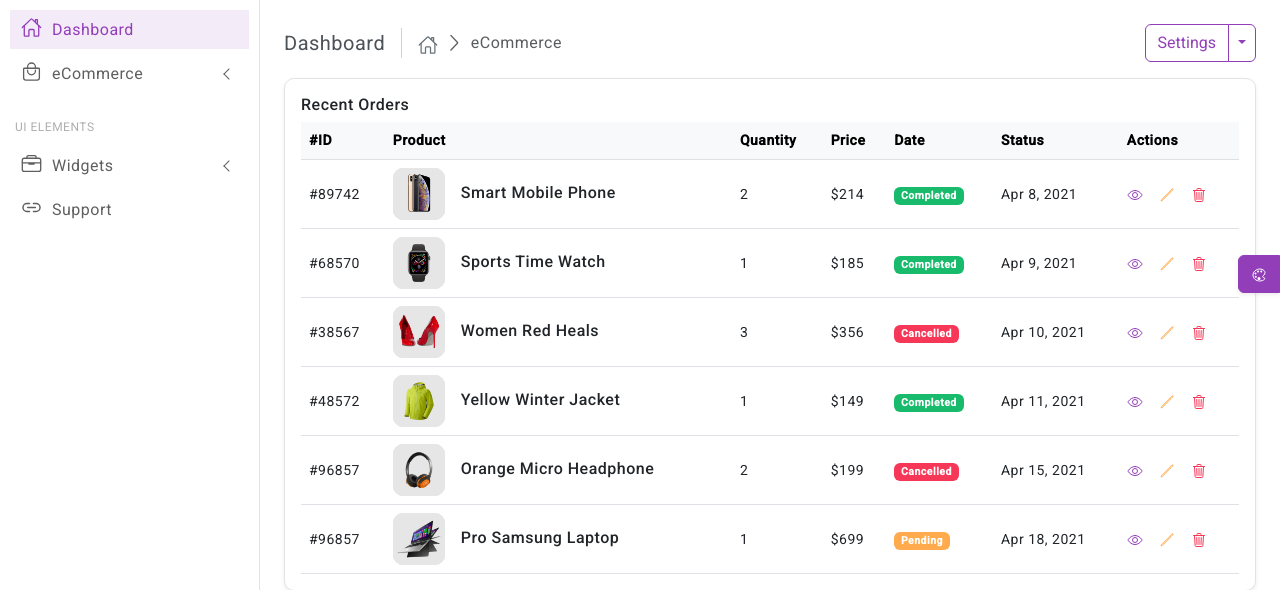
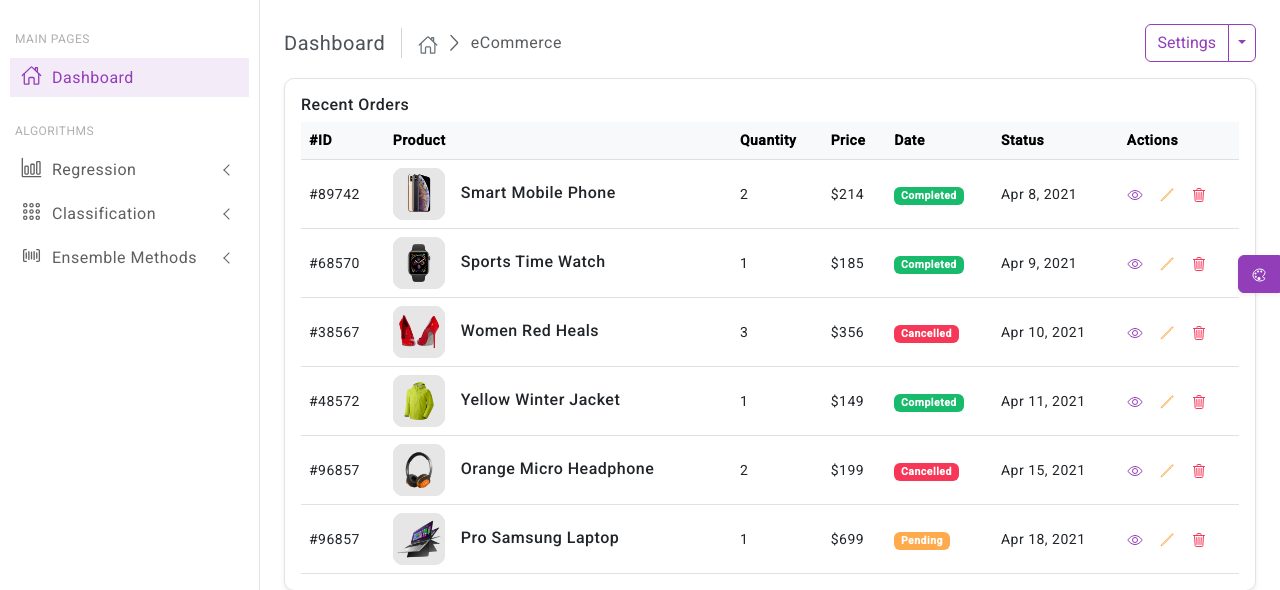
Before and after one commit to Alibakhshov/Machine-Leaning-Algorithms-Dashboard, a Django app: page / in a window 1280 px wide. Shown: the part 65-655 px from the top of the page. Run offline with Django 5.2, Linux system fonts and the light colour scheme; some libraries are stand-ins or nearby versions.

Commit message:
Update sidebar.html

```diff
--- a/templates/partials/sidebar.html
+++ b/templates/partials/sidebar.html
@@ -9,6 +9,7 @@
     </div>
     <!--navigation-->
     <ul class="metismenu" id="menu">
+      <li class="menu-label">Main pages</li>
       <li>
         <a href="">
           <div class="parent-icon">
@@ -17,53 +18,93 @@
           <div class="menu-title">Dashboard</div>
         </a>
       </li>
+
+      <li class="menu-label">Algorithms</li>
       <li>
         <a href="javascript:;" class="has-arrow">
           <div class="parent-icon">
-            <ion-icon name="bag-handle-outline"></ion-icon>
+            <ion-icon name="bar-chart-outline"></ion-icon>
           </div>
-          <div class="menu-title">eCommerce</div>
+          <div class="menu-title">Regression</div>
         </a>
         <ul>
-
-          <li><a href="ecommerce-checkout-review.html">
-              <ion-icon name="ellipse-outline"></ion-icon>Review Cart
+          <li>
+            <a href="widgets-static-widgets.html">
+              <ion-icon name="ellipse-outline"></ion-icon>Simple Linear Regression
             </a>
           </li>
-          <li><a href="ecommerce-checkout-complete.html">
-              <ion-icon name="ellipse-outline"></ion-icon>Order Complete
-            </a>
-          </li>
-        </ul>
-      </li>
-      <li class="menu-label">UI Elements</li>
-      <li>
-        <a href="javascript:;" class="has-arrow">
-          <div class="parent-icon">
-            <ion-icon name="briefcase-outline"></ion-icon>
-          </div>
-          <div class="menu-title">Widgets</div>
-        </a>
-        <ul>
-          <li> <a href="widgets-static-widgets.html">
-              <ion-icon name="ellipse-outline"></ion-icon>Static Widgets
-            </a>
-          </li>
-          <li> <a href="widgets-data-widgets.html">
-              <ion-icon name="ellipse-outline"></ion-icon>Data Widgets
+          <li>
+            <a href="widgets-data-widgets.html">
+              <ion-icon name="ellipse-outline"></ion-icon>Multiple Linear Regression
             </a>
           </li>
         </ul>
       </li>
 
       <li>
-        <a href="javascript:;">
+        <a href="javascript:;" class="has-arrow">
           <div class="parent-icon">
-            <ion-icon name="link-outline"></ion-icon>
+            <ion-icon name="apps-outline"></ion-icon>
           </div>
-          <div class="menu-title">Support</div>
+          <div class="menu-title">Classification</div>
         </a>
+        <ul>
+          <li>
+            <a href="widgets-static-widgets.html">
+              <ion-icon name="ellipse-outline"></ion-icon>Logistic Regression
+            </a>
+          </li>
+          <li>
+            <a href="widgets-data-widgets.html">
+              <ion-icon name="ellipse-outline"></ion-icon>K-Nearest Neighbors
+            </a>
+          </li>
+
+          <li>
+            <a href="widgets-data-widgets.html">
+              <ion-icon name="ellipse-outline"></ion-icon>Naive Bayes
+            </a>
+          </li>
+          <li>
+            <a href="widgets-data-widgets.html">
+              <ion-icon name="ellipse-outline"></ion-icon>Decision Tree
+            </a>
+          </li>
+
+        </ul>
       </li>
+
+
+
+      <li>
+        <a href="javascript:;" class="has-arrow">
+          <div class="parent-icon">
+            <ion-icon name="barcode-outline"></ion-icon>
+          </div>
+          <div class="menu-title">Ensemble Methods</div>
+        </a>
+        <ul>
+          <li>
+            <a href="widgets-static-widgets.html">
+              <ion-icon name="ellipse-outline"></ion-icon>Random Forest
+            </a>
+          </li>
+
+          <li>
+            <a href="widgets-data-widgets.html">
+              <ion-icon name="ellipse-outline"></ion-icon>AdaBoost
+            </a>
+          </li>
+
+          <li>
+            <a href="widgets-data-widgets.html">
+              <ion-icon name="ellipse-outline"></ion-icon>XGBoost
+            </a>
+          </li>
+      </li>
+
+
+
     </ul>
     <!--end navigation-->
 </aside>
```
